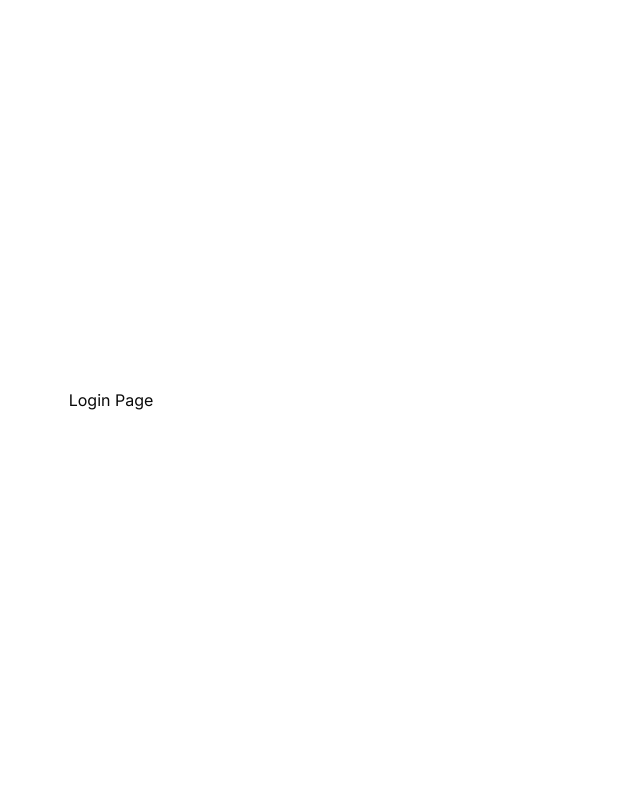
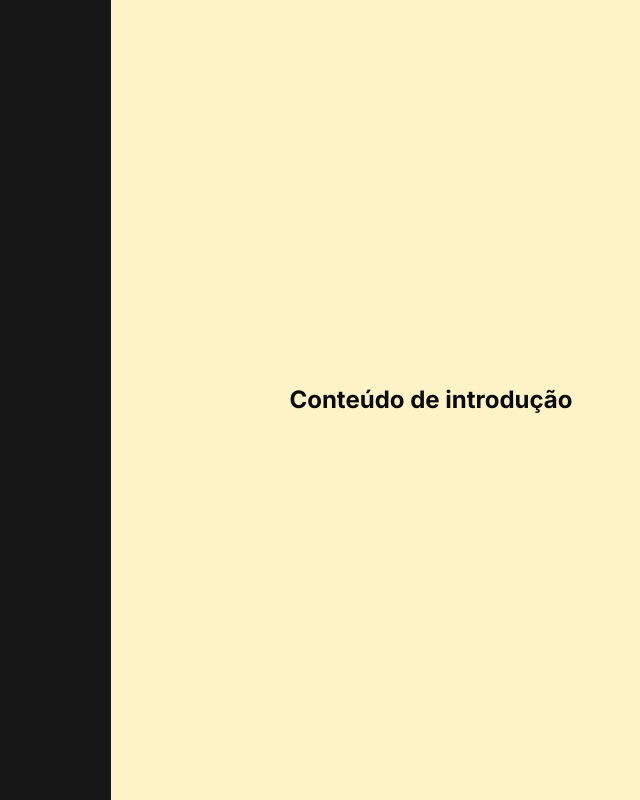
Before and after one commit to luiz-divino/frontend_personal_system, a Next.js app: page /login in a window 1280 px wide. Shown: the whole page, without its empty margins (529-1169 px from the left). Built offline with nearby package versions, Linux system fonts and the light colour scheme.

Commit message:
feat: create page of login structure
- add style to structure

```diff
--- a/app/login/page.tsx
+++ b/app/login/page.tsx
@@ -1,7 +1,15 @@
+import { LoginForm } from "@/components/forms/login-form";
+
 export default function Login() {
     return (
-        <div className="flex flex-col items-center justify-center min-h-screen py-2">
-            <h1>Login Page</h1>
+        <div className="flex min-h-screen">
+            <div className="flex flex-1 items-center justify-center bg-card-register p-4">
+                <LoginForm />
+            </div>
+
+            <div className="hidden md:flex flex-1 items-center justify-center bg-amber-100 p-4">
+                <h1 className="text-2xl font-bold">Conteúdo de introdução</h1>
+            </div>
         </div>
     );
 }
```
